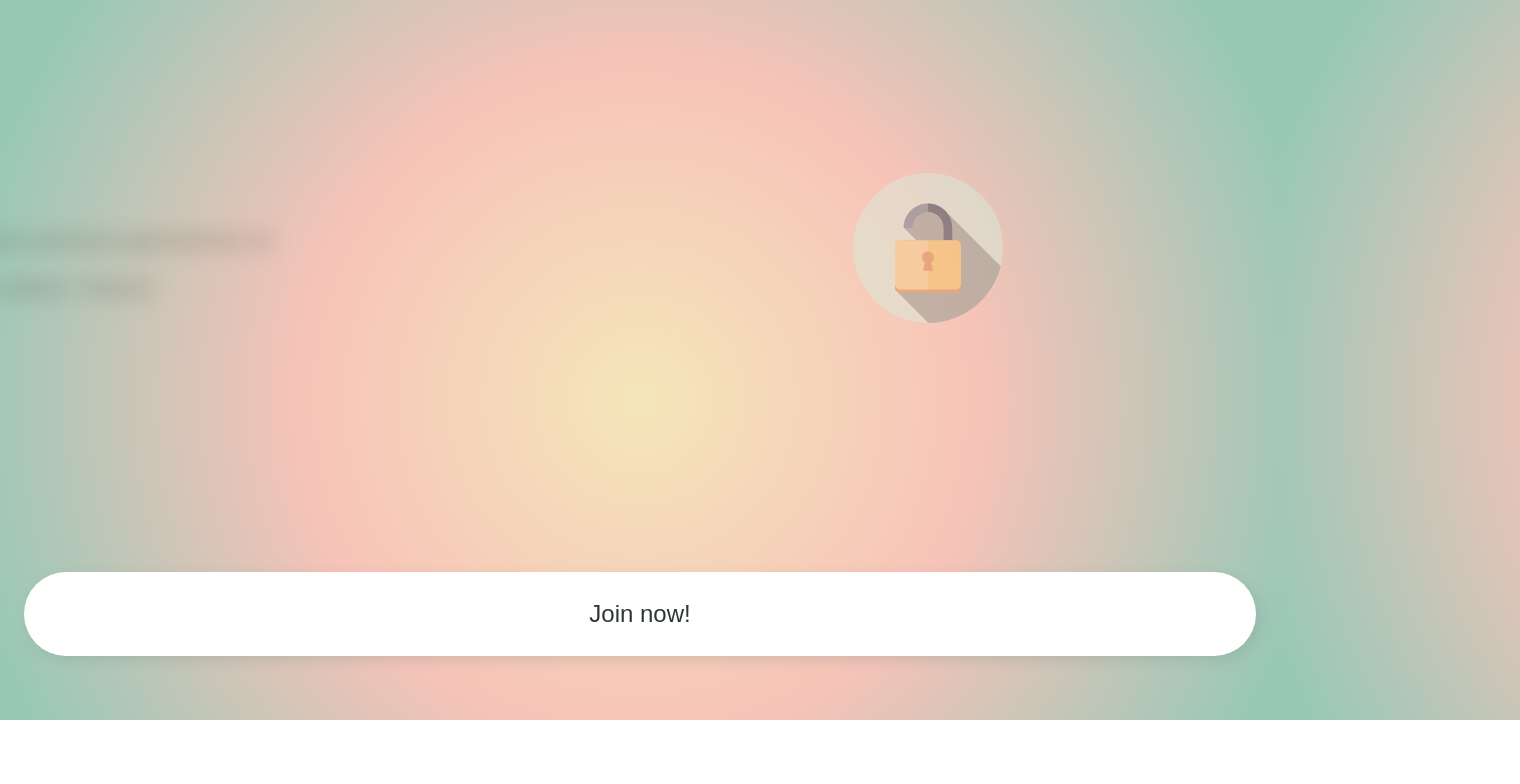
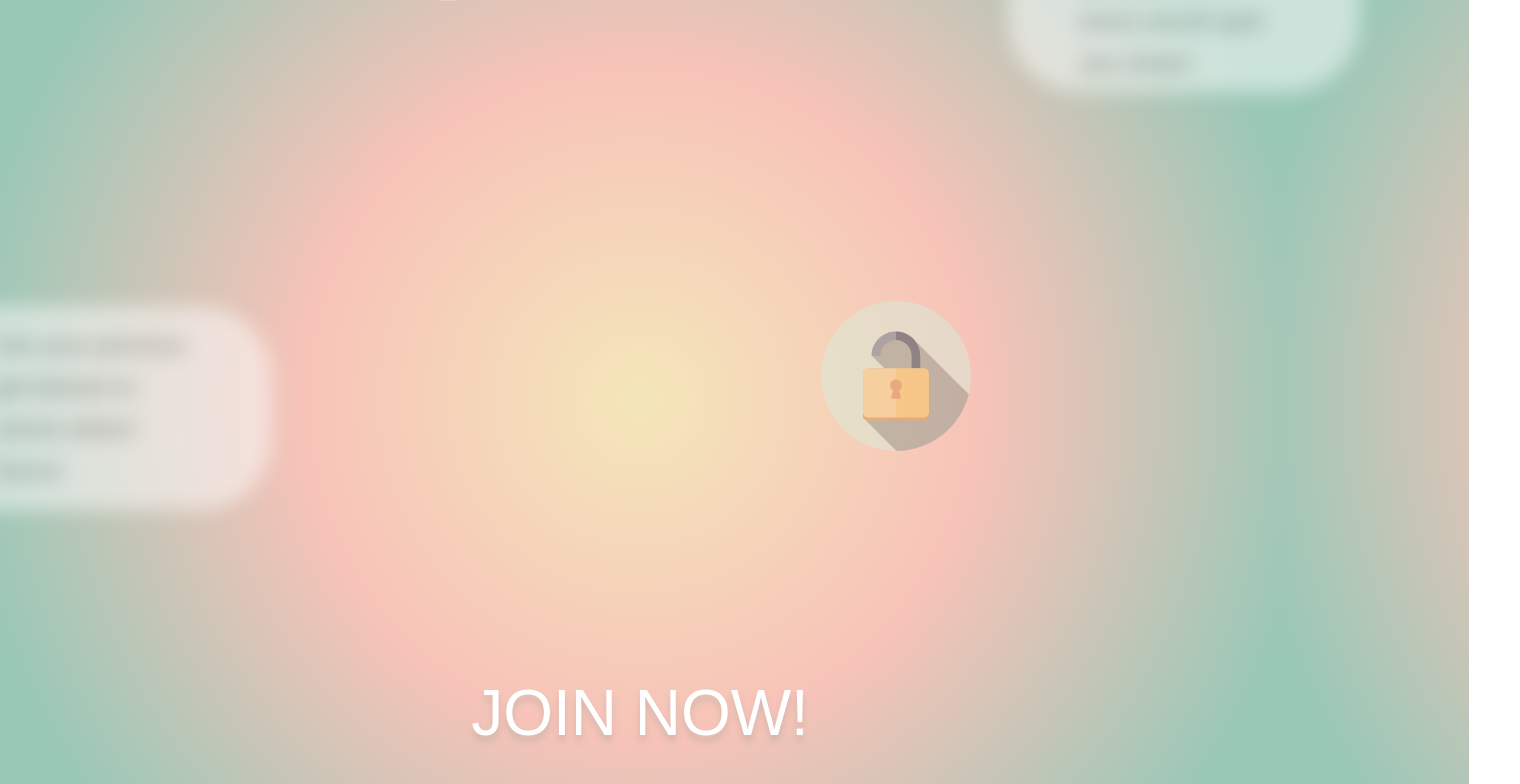
Before and after one commit to Ametrysinine/LocalGems, a React (Vite) app in the folder client/: page / in a window 1280 px wide. Shown: the part 1600-2384 px from the top of the page, 1520 px wide, since content can reach past the window. Before the commit the page ends 2320 px from the top, so only its background shows below. Built offline with nearby package versions, Linux system fonts and the light colour scheme; no server answers; a web font is replaced by a local one.

Commit message:
Adjust features text styling by reducing font size and adding background box

```diff
--- a/client/src/styles/LandingFeatures.scss
+++ b/client/src/styles/LandingFeatures.scss
@@ -2,8 +2,12 @@
 
 .features-container {
   width: 80vw;
-  margin: 15vh auto;
+  margin: 15vh auto 0px auto;
   display: grid;
+  // background: $background-color;
+  // border-radius: 4em;
+  box-sizing: border-box;
+  padding: 4em;
 
   .one, .three {
     display: grid;
@@ -13,6 +17,7 @@
 
     .features-box {
       grid-area: box1;
+      align-self: center;
 
       opacity: 0.5;
       transform: translateX(-25vw);
@@ -35,6 +40,7 @@
 
     .features-box {
       grid-area: box2;
+      align-self: center;
 
       opacity: 0.5;
       transform: translateX(25vw);
@@ -50,8 +56,7 @@
   }
 
   .features-box {
-    width: 100%;
-    height: 35vh;
+    height: 50%;
     padding: 3em;
     box-sizing: border-box;
     border-radius: 3em;
@@ -60,9 +65,10 @@
       align-items: center;
       justify-content: center;
 
-    font: 1.5em/2em $display-font;
+    font: 1.5em/1.75em $display-font;
     font-weight: 300;
-    text-shadow: 0px 0px 5px rgba($yellow, 0.5);
+    // text-shadow: 0px 0px 5px rgba($yellow, 0.5);
+    background: $background-color;
   }
 
   .features-image {
@@ -107,16 +113,23 @@
 }
 
 .features-signup {
-  background: $background-color;
-  border-radius: 4em;
-  box-shadow: .2em .2em .5em rgba($drop-shadow, 0.25);
-  margin: 0em auto 5vh auto;
+  // background: $background-color;
+  // border-radius: 4em;
+  // box-shadow: .2em .2em .5em rgba($drop-shadow, 0.25);
+  // margin: 0em auto 5vh auto;
+  // text-align: center;
+  // box-sizing: border-box;
+  // padding: 1em 4em;
+  // font: 1.5em/1.5em $display-font;
+
+  // u {
+  //   color: $drop-shadow;
+  // }
+
+  font: 5vw $display-font;
+  text-shadow: 0em 0.1em .1em rgba($drop-shadow, .25);
+  color: $background-color;
   text-align: center;
-  box-sizing: border-box;
-  padding: 1em 4em;
-  font: 1.5em/1.5em $display-font;
-
-  u {
-    color: $drop-shadow;
-  }
+  text-transform: uppercase;
+  margin-bottom: 10vh;
 }
```
